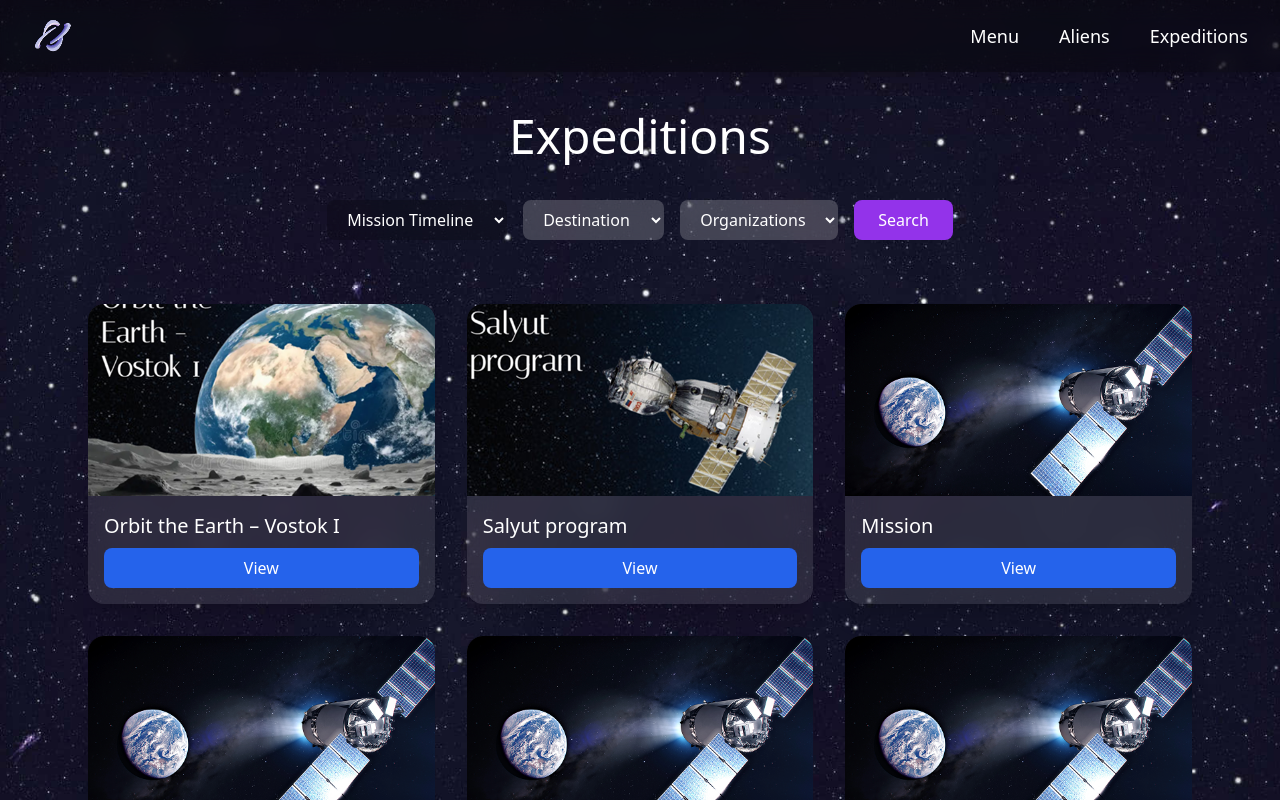
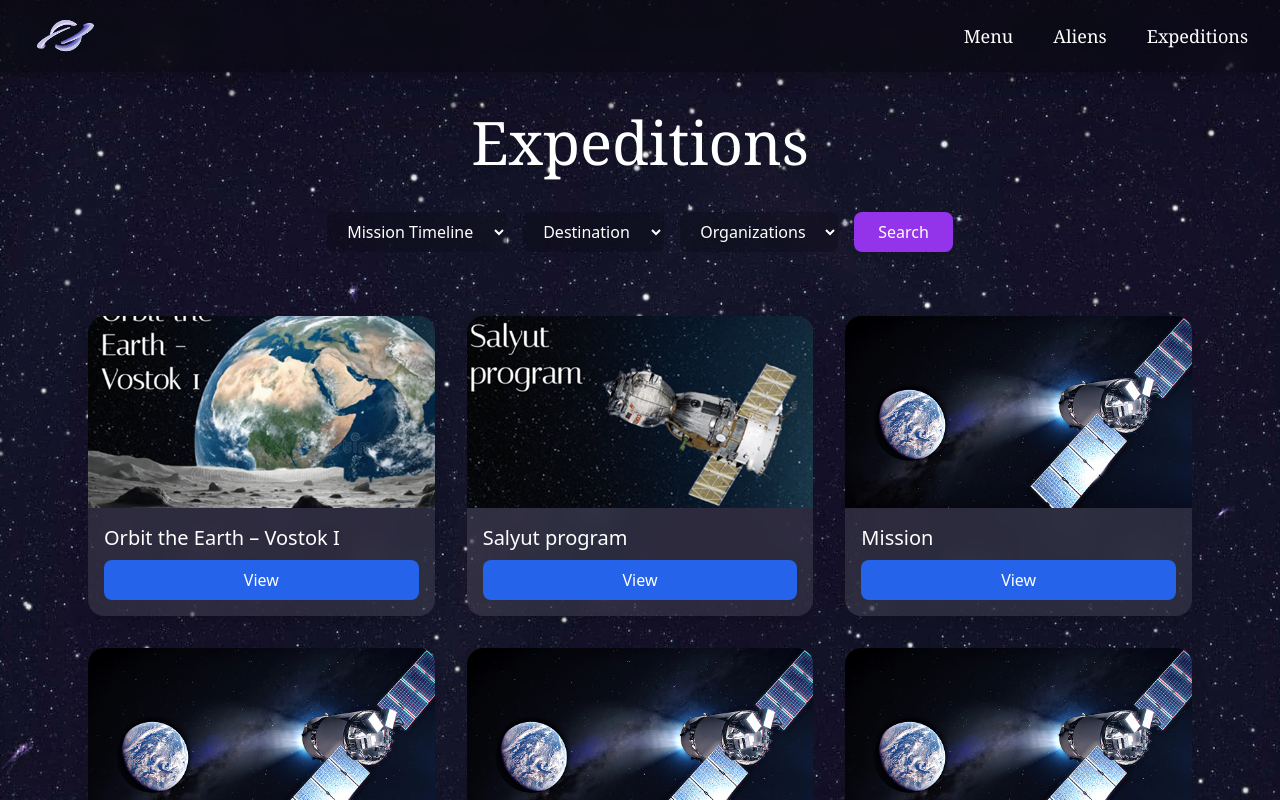
Before and after one commit to Katerina1234-wq/Solar-System, a React (Vite) app: page /expeditions in a window 1280 px wide. Shown: the top 800 px of the page. Built offline with nearby package versions, Linux system fonts and the light colour scheme.

Commit message:
expeditionpage update

```diff
--- a/src/pages/ExpeditionsPage.jsx
+++ b/src/pages/ExpeditionsPage.jsx
@@ -13,22 +13,22 @@ export default function ExpeditionsPage() {
   return (
     <div className="min-h-screen bg-[url('/images/backgroundd.jpg')] bg-cover bg-center text-white">
 
-      {/* NAVIGATION BAR */}
+      {/* navigation bar */}
       <nav className="w-full bg-black/30 backdrop-blur-md py-4 px-8 flex items-center justify-between shadow-lg">
         <div className="flex items-center gap-3">
-          <img src="/images/logo.png" alt="Logo" className="w-10 h-10" />
+          <img src="/images/logo.png" alt="Logo" className="w-16 h-18" />
         </div>
 
-        <ul className="flex gap-10 text-lg font-light">
+        <ul className="flex gap-10 text-lg font-serif">
           <li className="hover:text-purple-300 cursor-pointer">Menu</li>
           <li className="hover:text-purple-300 cursor-pointer">Aliens</li>
           <li className="hover:text-purple-300 cursor-pointer">Expeditions</li>
         </ul>
       </nav>
 
-      <h1 className="text-5xl text-center font-light mb-10 mt-10">Expeditions</h1>
+      <h1 className="text-6xl text-center font-serif mb-10 mt-10">Expeditions</h1>
 
-      {/* Filters */}
+      {/* filters */}
       <div className="flex justify-center gap-4 mb-10 flex-wrap">
         <select className="bg-black/20 px-4 py-2 rounded-lg backdrop-blur-md">
           <option>Mission Timeline</option>
@@ -37,7 +37,7 @@ export default function ExpeditionsPage() {
           <option>Future Missions</option>
         </select>
 
-        <select className="bg-white/20 px-4 py-2 rounded-lg backdrop-blur-md">
+        <select className="bg-black/20 px-4 py-2 rounded-lg backdrop-blur-md">
           <option>Destination</option>
           <option>Moon</option>
           <option>Mars</option>
@@ -46,7 +46,7 @@ export default function ExpeditionsPage() {
           <option>Deep Space</option>
         </select>
 
-        <select className="bg-white/20 px-4 py-2 rounded-lg backdrop-blur-md">
+        <select className="bg-black/20 px-4 py-2 rounded-lg backdrop-blur-md">
           <option>Organizations</option>
           <option>Soviet Union</option>
           <option>FlyBy</option>
@@ -61,7 +61,7 @@ export default function ExpeditionsPage() {
         </button>
       </div>
 
-      {/* Cards */}
+      {/* cards*/}
       <div className="grid grid-cols-1 sm:grid-cols-2 lg:grid-cols-3 gap-8 max-w-6xl mx-auto p-6">
         {cards.map((card, index) => (
           <div
```
